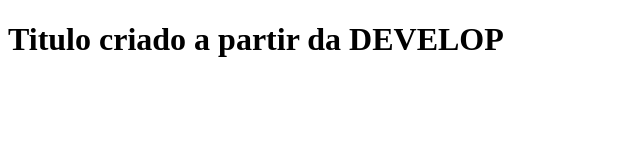
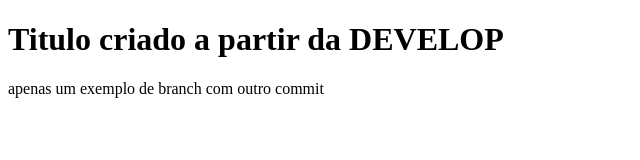
Before and after one commit to josivalmacedo/treinamento-github, a plain HTML site: page index.html in a window 1280 px wide. Shown: the whole page, without its empty margins (0-640 px from the left). Drawn offline with Linux system fonts and the light colour scheme.

Commit message:
comite de teste

```diff
--- a/index.html
+++ b/index.html
@@ -7,5 +7,8 @@
 </head>
 <body>
     <h1>Titulo criado a partir da DEVELOP</h1>
+
+
+    <p>apenas um exemplo de branch com outro commit</p>
 </body>
 </html>
```
